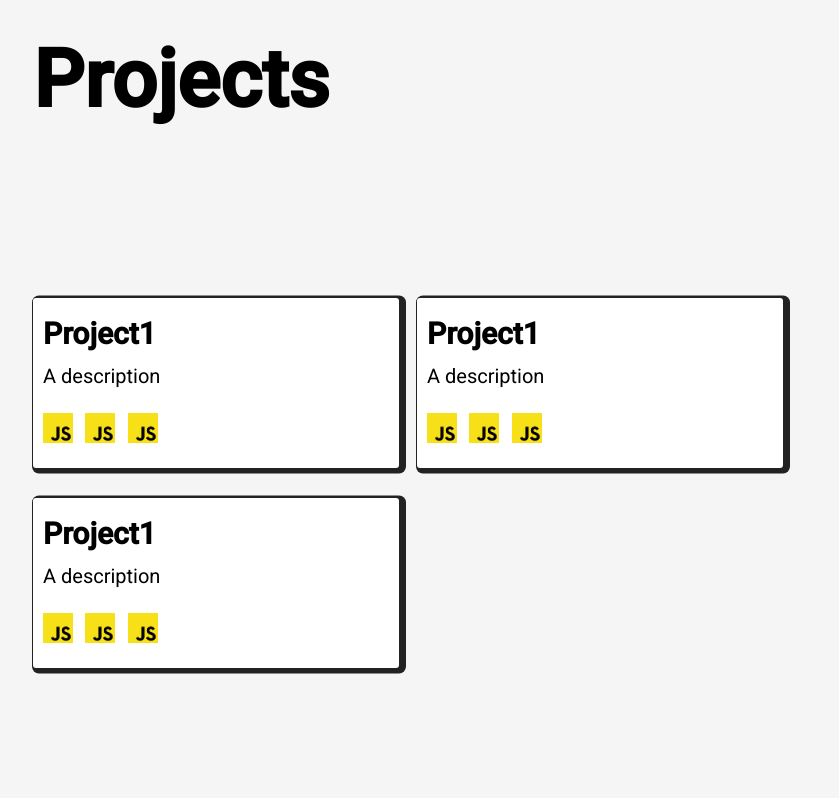
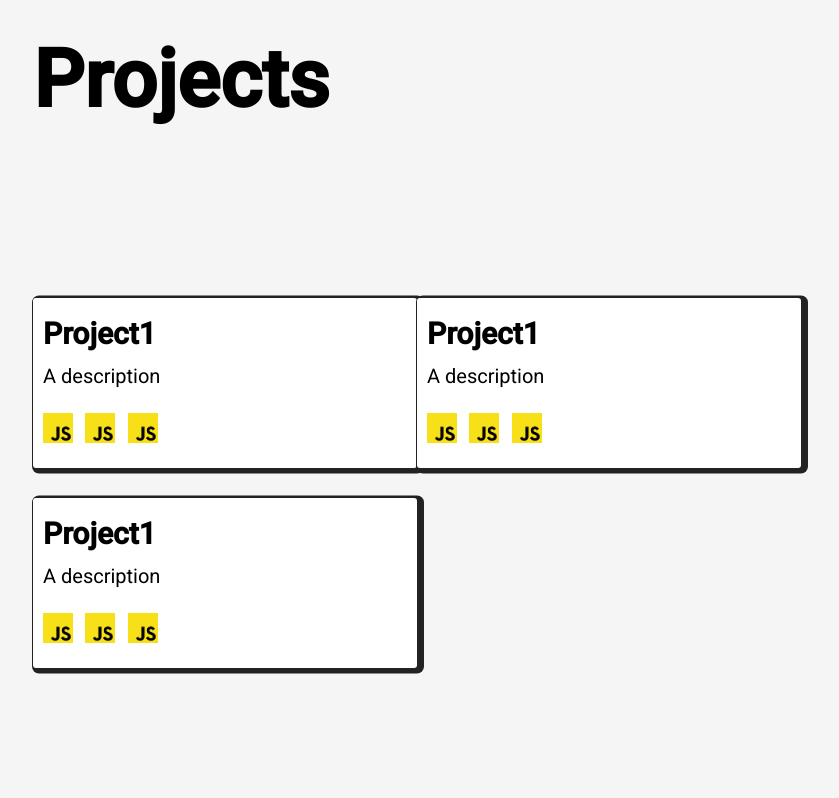
Before and after one commit to andres-ldr/portfolio-oop, a website: page src/index.html in a window 1280 px wide. Shown: the part 808-1606 px from the top of the page, without its empty margins (223-1062 px from the left). Drawn offline with nearby package versions, Linux system fonts and the light colour scheme; files that its build step writes are made by us from their sources.

Commit message:
edit card style

```diff
--- a/src/sass/components/_card.scss
+++ b/src/sass/components/_card.scss
@@ -1,5 +1,5 @@
 .card {
-  width: 90%;
+  // width: 90%;
   height: 150px;
   padding: 1rem;
   box-shadow: 3px 1.5px 0 4px #222222;
```
